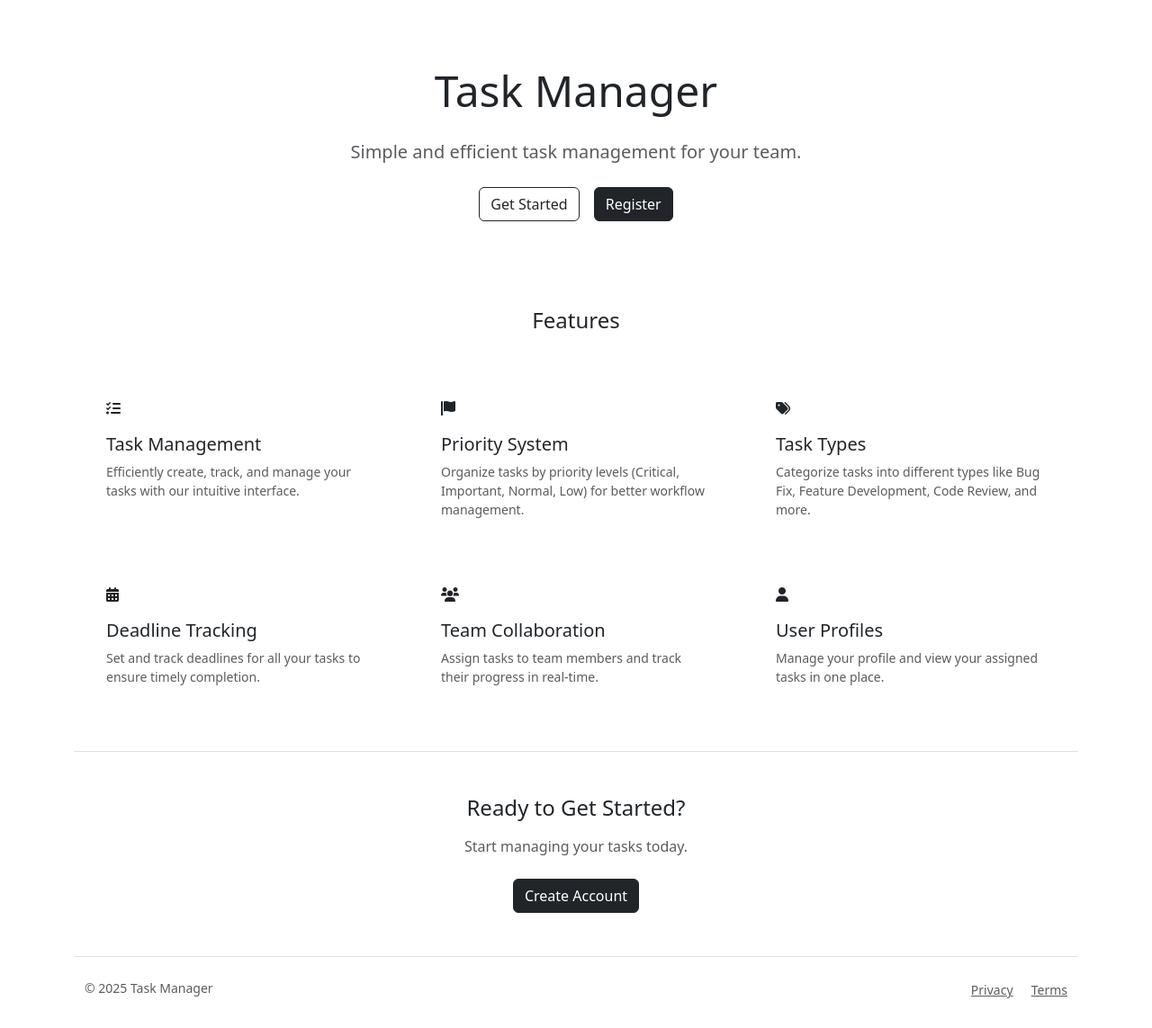
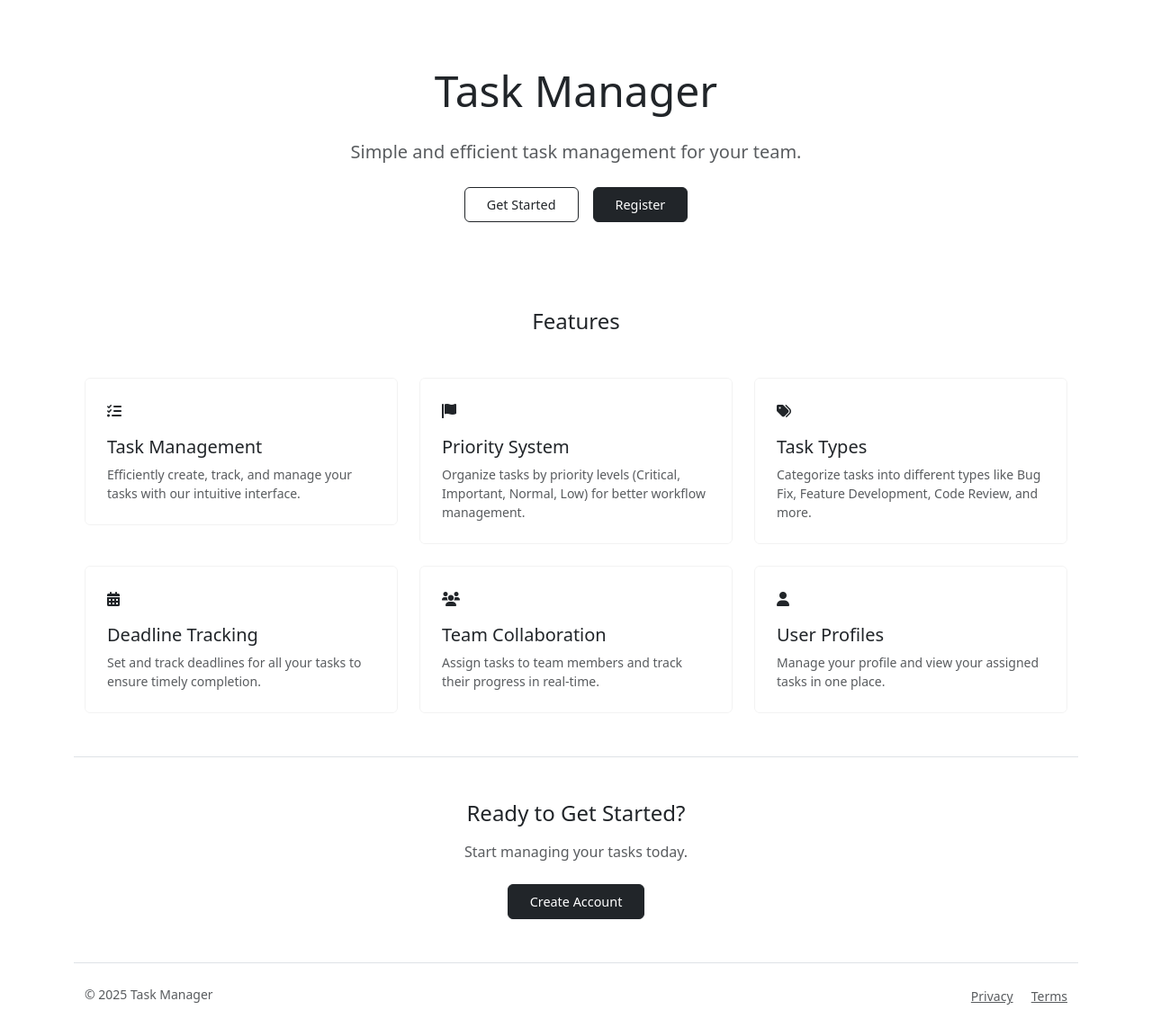
Before and after one commit to BronkstoneBro/task-manager, a Django app: page / in a window 1280 px wide. Shown: the part 56-1199 px from the top of the page at 90% size. Before the commit the page ends 1166 px from the top, so only its background shows below. Run offline with Django 5.2, Linux system fonts and the light colour scheme; parts of the project's set-up code (start-up, migrations or seed data) failed here and were passed over.

Commit message:
Refactor Landing Page: Update view and move styles to external CSS

```diff
--- /dev/null
+++ b/core/features.py
@@ -0,0 +1,32 @@
+FEATURES = [
+    {
+        "title": "Task Management",
+        "description": "Efficiently create, track, and manage your tasks with our intuitive interface.",
+        "icon": "fas fa-tasks",
+    },
+    {
+        "title": "Priority System",
+        "description": "Organize tasks by priority levels (Critical, Important, Normal, Low) for better workflow management.",
+        "icon": "fas fa-flag",
+    },
+    {
+        "title": "Task Types",
+        "description": "Categorize tasks into different types like Bug Fix, Feature Development, Code Review, and more.",
+        "icon": "fas fa-tags",
+    },
+    {
+        "title": "Deadline Tracking",
+        "description": "Set and track deadlines for all your tasks to ensure timely completion.",
+        "icon": "fas fa-calendar-alt",
+    },
+    {
+        "title": "Team Collaboration",
+        "description": "Assign tasks to team members and track their progress in real-time.",
+        "icon": "fas fa-users",
+    },
+    {
+        "title": "User Profiles",
+        "description": "Manage your profile and view your assigned tasks in one place.",
+        "icon": "fas fa-user",
+    },
+]
--- a/core/views.py
+++ b/core/views.py
@@ -19,7 +19,7 @@ from django.views.generic import (
     UpdateView,
     View,
 )
-
+from core.features import FEATURES
 from core.models import Task, TaskType, Team, TeamMember
 
 Worker = get_user_model()
@@ -299,38 +299,7 @@ class LandingPageView(TemplateView):
 
     def get_context_data(self, **kwargs):
         context = super().get_context_data(**kwargs)
-        context["features"] = [
-            {
-                "title": "Task Management",
-                "description": "Efficiently create, track, and manage your tasks with our intuitive interface.",
-                "icon": "fas fa-tasks",
-            },
-            {
-                "title": "Priority System",
-                "description": "Organize tasks by priority levels (Critical, Important, Normal, Low) for better workflow management.",
-                "icon": "fas fa-flag",
-            },
-            {
-                "title": "Task Types",
-                "description": "Categorize tasks into different types like Bug Fix, Feature Development, Code Review, and more.",
-                "icon": "fas fa-tags",
-            },
-            {
-                "title": "Deadline Tracking",
-                "description": "Set and track deadlines for all your tasks to ensure timely completion.",
-                "icon": "fas fa-calendar-alt",
-            },
-            {
-                "title": "Team Collaboration",
-                "description": "Assign tasks to team members and track their progress in real-time.",
-                "icon": "fas fa-users",
-            },
-            {
-                "title": "User Profiles",
-                "description": "Manage your profile and view your assigned tasks in one place.",
-                "icon": "fas fa-user",
-            },
-        ]
+        context["features"] = FEATURES
         return context
 
 
--- /dev/null
+++ b/static/css/landing_page.css
@@ -0,0 +1,17 @@
+.hero {
+    background-color: #ffffff;
+}
+
+.card {
+    background-color: transparent;
+    border: 1px solid rgba(0, 0, 0, 0.05) !important;
+}
+
+.btn {
+    padding: 0.5rem 1.5rem;
+    font-size: 0.9rem;
+}
+
+.card:hover {
+    background-color: #ffffff;
+}
--- a/templates/base.html
+++ b/templates/base.html
@@ -70,4 +70,28 @@
     <script src="https://cdn.jsdelivr.net/npm/bootstrap@5.3.0/dist/js/bootstrap.bundle.min.js"></script>
     {% block extra_js %}{% endblock %}
 </body>
+
+{% block extra_css %}
+  <link href="https://cdnjs.cloudflare.com/ajax/libs/font-awesome/6.0.0-beta3/css/all.min.css" rel="stylesheet">
+  <style>
+      .hero {
+          background-color: #ffffff;
+      }
+
+      .card {
+          background-color: transparent;
+          border: 1px solid rgba(0, 0, 0, 0.05) !important;
+      }
+
+      .btn {
+          padding: 0.5rem 1.5rem;
+          font-size: 0.9rem;
+      }
+
+      .card:hover {
+          background-color: #ffffff;
+      }
+  </style>
+{% endblock %}
+
 </html>
--- a/templates/core/landing_page.html
+++ b/templates/core/landing_page.html
@@ -4,6 +4,7 @@
 {% block title %}Task Manager - Home{% endblock %}
 
 {% block content %}
+  <link rel="stylesheet" href="{% static 'css/landing_page.css' %}">
 
   <section class="hero py-5">
     <div class="container">
@@ -23,7 +24,6 @@
       </div>
     </div>
   </section>
-
 
   <section class="py-5">
     <div class="container">
@@ -45,7 +45,6 @@
       </div>
     </div>
   </section>
-
 
   <section class="py-5 border-top">
     <div class="container text-center">
@@ -74,25 +73,3 @@
     </div>
   </footer>
 {% endblock %}
-
-{% block extra_css %}
-  <style>
-      .hero {
-          background-color: #ffffff;
-      }
-
-      .card {
-          background-color: transparent;
-          border: 1px solid rgba(0, 0, 0, 0.05) !important;
-      }
-
-      .btn {
-          padding: 0.5rem 1.5rem;
-          font-size: 0.9rem;
-      }
-
-      .card:hover {
-          background-color: #ffffff;
-      }
-  </style>
-{% endblock %}
```
Also changed, not shown: templates/core/home.html (+10 -5 lines).
